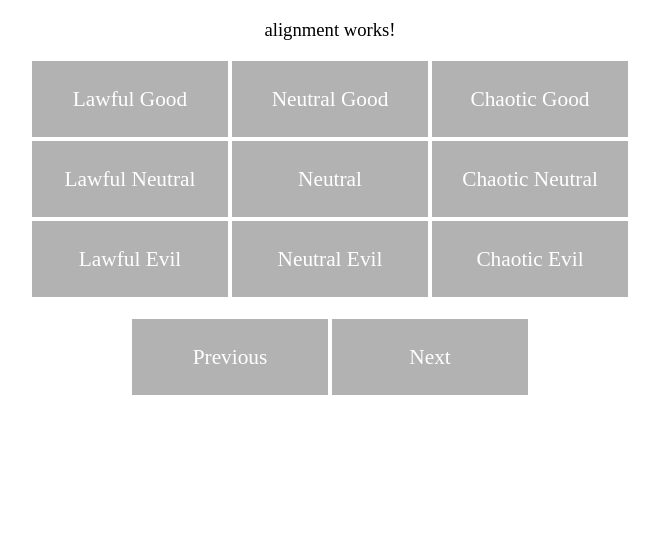
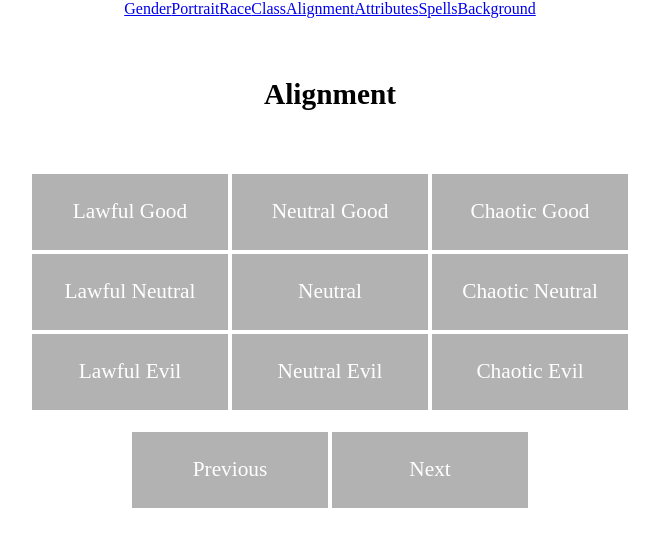
Before and after one commit to keanuk/IDnDDB-FE, an Angular app: page /create/alignment in a window 1280 px wide. Shown: the top 546 px of the page, without its empty margins (310-969 px from the left). Built offline with nearby package versions, Linux system fonts and the light colour scheme; a web font is replaced by a local one.

Commit message:
Testing authentication

```diff
--- a/package.json
+++ b/package.json
@@ -18,7 +18,7 @@
     "@angular/core": "^5.2.9",
     "@angular/forms": "^5.2.0",
     "@angular/http": "^5.2.0",
-    "@angular/platform-browser": "^5.2.0",
+    "@angular/platform-browser": "^5.2.9",
     "@angular/platform-browser-dynamic": "^5.2.0",
     "@angular/router": "^5.2.9",
     "core-js": "^2.4.1",
--- a/src/app/alignment/alignment.component.html
+++ b/src/app/alignment/alignment.component.html
@@ -1,6 +1,7 @@
-<p>
-  alignment works!
-</p>
+<router-outlet></router-outlet>
+<br><br>
+<h2>Alignment</h2>
+<br><br>
 <button>Lawful Good</button>
 <button>Neutral Good</button>
 <button>Chaotic Good</button>
--- a/src/app/app-routing.module.ts
+++ b/src/app/app-routing.module.ts
@@ -10,6 +10,8 @@ import { GenderComponent } from './gender/gender.component';
 import { PortraitComponent } from './portrait/portrait.component';
 import { RaceComponent } from './race/race.component';
 import { SpellComponent } from './spell/spell.component';
+import { EquipmentComponent } from './equipment/equipment.component';
+import { NameComponent } from './name/name.component';
 
 const routes: Routes = [
   { path: 'home', component: HomeComponent},
--- a/src/app/attributes/attributes.component.html
+++ b/src/app/attributes/attributes.component.html
@@ -1,6 +1,7 @@
-<p>
-  attributes works!
-</p>
+<router-outlet></router-outlet>
+<br><br>
+<h2>Attributes</h2>
+<br><br>
 <ul>
   <li>Strength</li>
   <li>Intelligence</li>
--- a/src/app/background/background.component.html
+++ b/src/app/background/background.component.html
@@ -1,6 +1,7 @@
-<p>
-  background works!
-</p>
+<router-outlet></router-outlet>
+<br><br>
+<h2>Background</h2>
+<br><br>
 <input type="text">
 <br><br>
 <button routerLink="/spells">Previous</button>
--- a/src/app/class/class.component.html
+++ b/src/app/class/class.component.html
@@ -1,6 +1,7 @@
-<p>
-  class works!
-</p>
+<router-outlet></router-outlet>
+<br><br>
+<h2>Class</h2>
+<br><br>
 <h3>Base Classes</h3>
 <ul>
   <li>Barbarian</li>
--- a/src/app/gender/gender.component.html
+++ b/src/app/gender/gender.component.html
@@ -1,6 +1,8 @@
 <router-outlet></router-outlet>
 <br><br>
-<button (click)="getGender('male')">{{male}}</button>
+<h2>Gender</h2>
+<br><br>
+<button (click)="GeraldTest()">{{male}}</button>
 <button>{{female}}</button>
 <button>{{other}}</button>
 <br><br>
--- a/src/app/gender/gender.component.ts
+++ b/src/app/gender/gender.component.ts
@@ -1,21 +1,48 @@
 import { Component, OnInit } from '@angular/core';
+import { HttpClient } from '@angular/common/http';
+import { Injectable } from '@angular/core';
+import { HttpHeaders, HttpInterceptor, HttpEvent, HttpHandler, HttpRequest } from '@angular/common/http';
+
+const httpOptions = {
+  headers: new HttpHeaders({
+    'Authorization': 'Basic ' + btoa('testName' + ':' + 'testPass'),
+  })
+};
+
+const headerDict = {
+  'Content-Type': 'application/json',
+  'Authorization' : 'Basic ' + btoa('testName' + ':' + 'testPass'),
+};
+
+const options = {
+  headers: new Headers(headerDict),
+};
 
 @Component({
   selector: 'app-gender',
   templateUrl: './gender.component.html',
   styleUrls: ['./gender.component.css']
 })
+
+@Injectable()
 export class GenderComponent implements OnInit {
 
-  constructor() {
+  constructor(private http: HttpClient) {
   }
 
   male = "Male";
   female = "Female";
   other = "Other";
 
-  getGender(gender) {
-    console.log(gender);
+  GeraldTest() {
+    // console.log(this.http.get('https://idnddb-195923.appspot.com/api/getGerald').subscribe(val => console.log(val)));
+    let username: string = 'newname';
+    let password: string = 'newpass';
+    // let headers = new Headers(headerDict);
+    // headers.append("Authorization", "Basic " + btoa(username + ":" + password));
+    // headers.append("Content-Type", "application/x-www-form-urlencoded");
+    // headers.append("X-Testing", "Testing");
+    this.http.get('https://idnddb-195923.appspot.com/api/testAuth', httpOptions).subscribe(val => console.log(val));
   }
 
   ngOnInit() {
--- a/src/app/portrait/portrait.component.html
+++ b/src/app/portrait/portrait.component.html
@@ -1,6 +1,6 @@
-<p>
-  portrait works!
-</p>
+<router-outlet></router-outlet>
+<br><br>
+<h2>Portrait</h2>
 <br><br>
 <h2>Insert grid of portraits here</h2>
 <br><br>
--- a/src/app/race/race.component.html
+++ b/src/app/race/race.component.html
@@ -1,6 +1,7 @@
-<p>
-  race works!
-</p>
+<router-outlet></router-outlet>
+<br><br>
+<h2>Race</h2>
+<br><br>
 <ul>
   <li>Human</li>
   <li>Dwarf</li>
--- a/src/app/spell/spell.component.html
+++ b/src/app/spell/spell.component.html
@@ -1,6 +1,7 @@
-<p>
-  spell works!
-</p>
+<router-outlet></router-outlet>
+<br><br>
+<h2>Spells</h2>
+<br><br>
 <ul>
   <li>Level 0</li>
   <li>Level 1</li>
```
Also changed, not shown: src/app/app.module.ts (+6 -1 lines), 1 other file (tests, documents, lock files or other folders).
